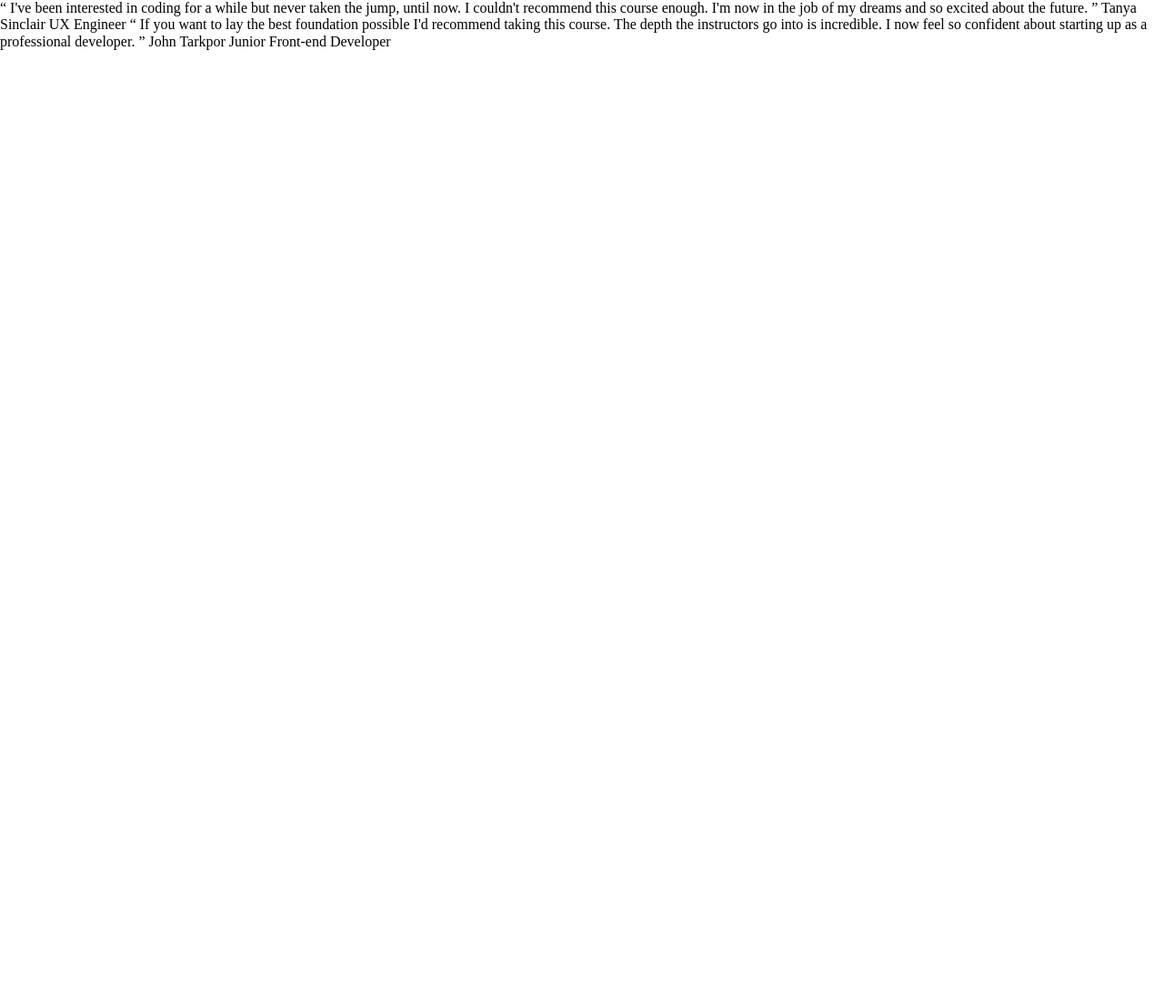
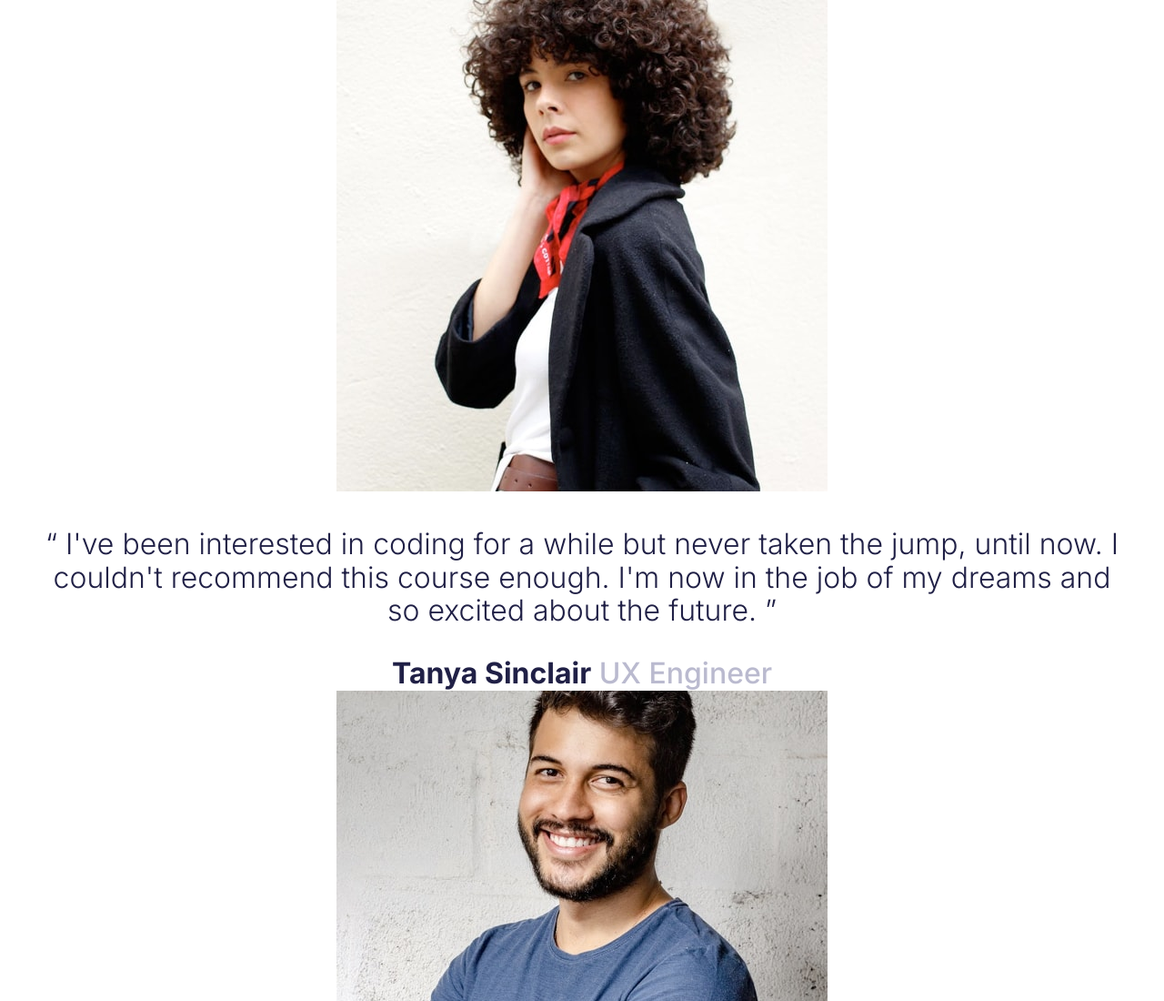
Before and after one commit to shakthi2003gh/coding-bootcamp-testimonials-slider-master, a plain HTML site: page index.html in a window 1280 px wide. Shown: the top 1100 px of the page at 91% size. Before the commit the page ends 800 px from the top, so only its background shows below. Drawn offline with Linux system fonts and the light colour scheme.

Commit message:
Created HTML layout and defined color palette and typography.

```diff
--- a/index.html
+++ b/index.html
@@ -16,12 +16,40 @@
     <script src="/index.js" defer></script>
   </head>
   <body>
-    “ I've been interested in coding for a while but never taken the jump, until
-    now. I couldn't recommend this course enough. I'm now in the job of my
-    dreams and so excited about the future. ” Tanya Sinclair UX Engineer “ If
-    you want to lay the best foundation possible I'd recommend taking this
-    course. The depth the instructors go into is incredible. I now feel so
-    confident about starting up as a professional developer. ” John Tarkpor
-    Junior Front-end Developer
+    <main>
+      <div class="testimonial person-1">
+        <div>
+          <img src="/images/image-tanya.jpg" alt="" />
+        </div>
+
+        <blockquote>
+          “ I've been interested in coding for a while but never taken the jump,
+          until now. I couldn't recommend this course enough. I'm now in the job
+          of my dreams and so excited about the future. ”
+        </blockquote>
+
+        <div>
+          <span class="heading">Tanya Sinclair</span>
+          <span class="sub-heading">UX Engineer</span>
+        </div>
+      </div>
+
+      <div class="testimonial person-2">
+        <div>
+          <img src="/images/image-john.jpg" alt="" />
+        </div>
+
+        <blockquote>
+          “ If you want to lay the best foundation possible I'd recommend taking
+          this course. The depth the instructors go into is incredible. I now
+          feel so confident about starting up as a professional developer. ”
+        </blockquote>
+
+        <div>
+          <span class="heading">John Tarkpor</span>
+          <span class="sub-heading">Junior Front-end Developer</span>
+        </div>
+      </div>
+    </main>
   </body>
 </html>
--- a/styles/styles.css
+++ b/styles/styles.css
@@ -1,2 +1,40 @@
 @import url(/styles/normalize.css);
 @import url("https://fonts.googleapis.com/css2?family=Inter:wght@300;500;700&display=swap");
+
+*,
+*::after,
+*::before {
+  box-sizing: border-box;
+}
+
+html {
+  font-size: 62.5%;
+  min-width: 375px;
+}
+
+/* Color palette */
+:root {
+  --color-primary: hsl(240, 38%, 20%);
+  --color-secondary: hsl(240, 18%, 77%);
+}
+
+/* Typograpgy */
+body {
+  font-family: "Inter", sans-serif;
+  font-size: 3.2rem;
+  color: var(--color-primary);
+  text-align: center;
+}
+
+.heading {
+  font-weight: 700;
+}
+
+.sub-heading {
+  color: var(--color-secondary);
+  font-weight: 500;
+}
+
+blockquote {
+  font-weight: 300;
+}
```
